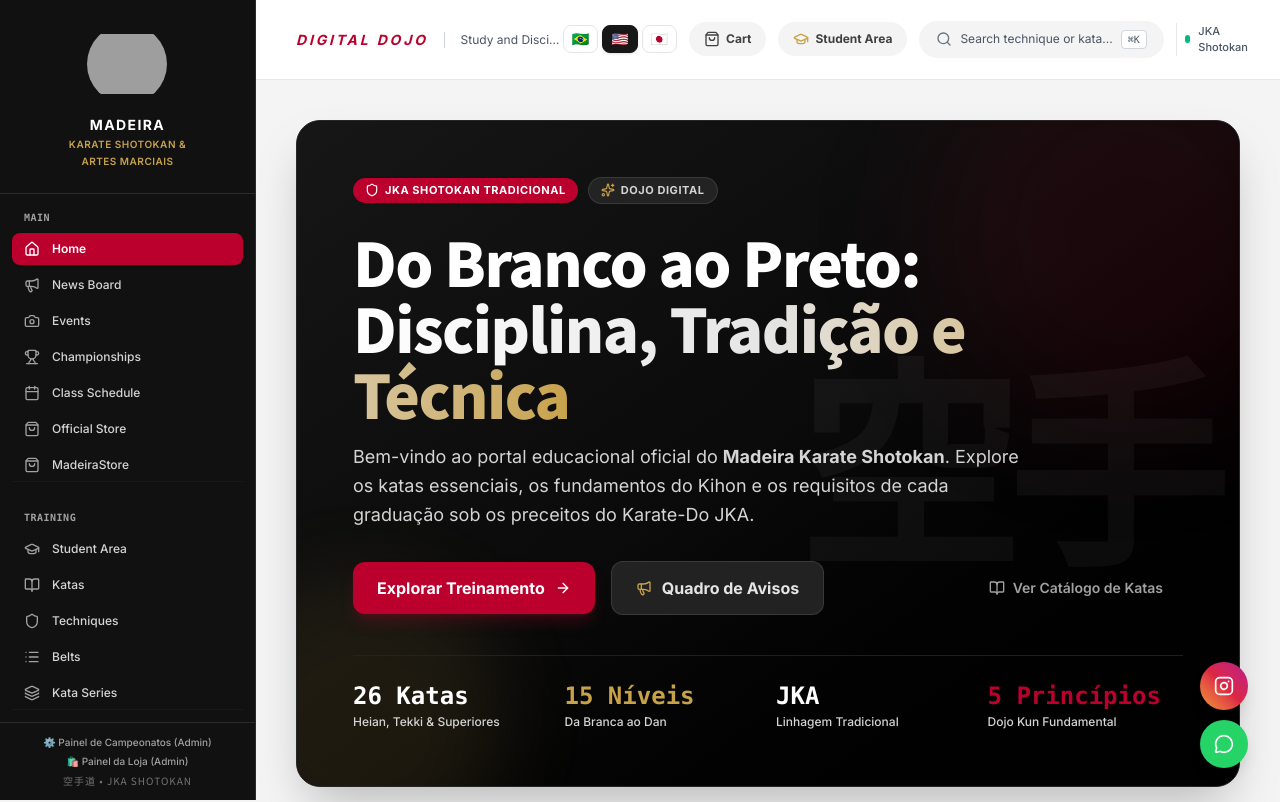
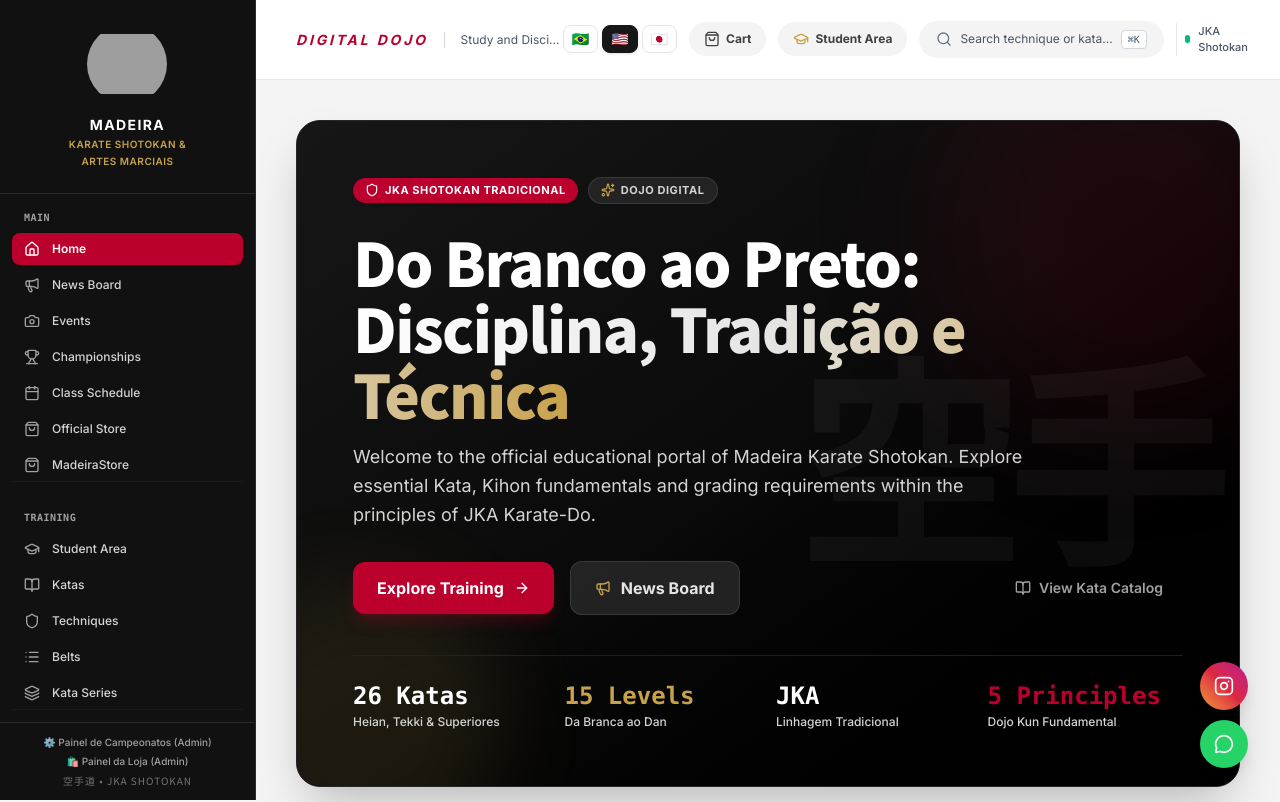
Before and after one commit to CMOURASIGA/webappshotokanmadeira, a React (Vite) app: page / in a window 1280 px wide. Shown: the top 802 px of the page. Built offline with nearby package versions, Linux system fonts and the light colour scheme; no server answers; grey boxes are pictures that could not be loaded; a web font is replaced by a local one.

Commit message:
feat(i18n): translate homepage hero

```diff
--- a/src/components/home/HomeHero.tsx
+++ b/src/components/home/HomeHero.tsx
@@ -1,6 +1,7 @@
 import { Link } from "react-router-dom";
 import { ArrowRight, BookOpen, Megaphone, Shield, Award, Sparkles } from "lucide-react";
 import { useAppData } from "../../contexts/AppDataContext";
+import { useLanguage } from "../../i18n/LanguageContext";
 
 interface HomeHeroProps {
   totalKatas?: number;
@@ -16,6 +17,12 @@ export function HomeHero({
   onScrollToAnnouncements
 }: HomeHeroProps) {
   const { notices, events } = useAppData();
+  const { language } = useLanguage();
+  const copy = language === "en"
+    ? { traditional: "Traditional JKA Shotokan", digital: "Digital Dojo", title1: "From White to Black:", title2: "Discipline, Tradition and Technique", intro: "Welcome to the official educational portal of Madeira Karate Shotokan. Explore essential Kata, Kihon fundamentals and grading requirements within the principles of JKA Karate-Do.", training: "Explore Training", notices: "News Board", katas: "View Kata Catalog", groups: "Heian, Tekki & Advanced", levels: "Levels", beltPath: "From White Belt to Dan", lineage: "Traditional Lineage", principles: "Principles", dojo: "Fundamental Dojo Kun" }
+    : language === "ja"
+    ? { traditional: "伝統的 JKA Shotokan", digital: "デジタル道場", title1: "白帯から黒帯へ", title2: "規律・伝統・技術", intro: "Madeira Karate Shotokan の公式学習ポータルへようこそ。形、基本（Kihon）、昇級・昇段に関する学習内容を JKA Karate-Do の考え方に沿って確認できます。", training: "稽古内容を見る", notices: "お知らせ", katas: "形一覧を見る", groups: "平安・鉄騎・上級形", levels: "段階", beltPath: "白帯から段位まで", lineage: "伝統の系譜", principles: "原則", dojo: "道場訓" }
+    : { traditional: "{copy.traditional}", digital: "{copy.digital}", title1: "{copy.title1}", title2: "{copy.title2}", intro: "Bem-vindo ao portal educacional oficial do Madeira Karate Shotokan. Explore os katas essenciais, os fundamentos do Kihon e os requisitos de cada graduação sob os preceitos do Karate-Do JKA.", training: "Explorar Treinamento", notices: "Quadro de Avisos", katas: "Ver Catálogo de Katas", groups: "{copy.groups}", levels: "Níveis", beltPath: "{copy.beltPath}", lineage: "{copy.lineage}", principles: "Princípios", dojo: "{copy.dojo}" };
   const totalAnnouncements = notices.length + events.length;
 
   return (
@@ -55,8 +62,7 @@ export function HomeHero({
           </h1>
 
           <p className="text-sm sm:text-base md:text-lg text-neutral-300 leading-relaxed max-w-2xl font-normal">
-            Bem-vindo ao portal educacional oficial do <strong>Madeira Karate Shotokan</strong>. Explore os
-            katas essenciais, os fundamentos do Kihon e os requisitos de cada graduação sob os preceitos do Karate-Do JKA.
+            {copy.intro}
           </p>
         </div>
 
@@ -66,7 +72,7 @@ export function HomeHero({
             onClick={onScrollToBelts}
             className="inline-flex items-center justify-center gap-2.5 px-6 py-3.5 rounded-xl bg-karate-red hover:bg-red-700 text-white font-bold text-sm sm:text-base shadow-lg shadow-karate-red/25 hover:shadow-karate-red/40 transition-all group"
           >
-            <span>Explorar Treinamento</span>
+            <span>{copy.training}</span>
             <ArrowRight className="w-4 h-4 group-hover:translate-x-1 transition-transform" />
           </button>
 
@@ -75,7 +81,7 @@ export function HomeHero({
             className="inline-flex items-center justify-center gap-2.5 px-6 py-3.5 rounded-xl bg-neutral-800/90 hover:bg-neutral-800 text-neutral-200 hover:text-white font-bold text-sm sm:text-base border border-neutral-700/80 transition-all"
           >
             <Megaphone className="w-4 h-4 text-karate-gold" />
-            <span>Quadro de Avisos</span>
+            <span>{copy.notices}</span>
             {totalAnnouncements > 0 && (
               <span className="ml-1 px-2 py-0.5 rounded-full text-xs bg-karate-red text-white font-mono">
                 {totalAnnouncements}
@@ -88,7 +94,7 @@ export function HomeHero({
             className="inline-flex items-center justify-center gap-2 px-5 py-3.5 rounded-xl text-neutral-400 hover:text-white text-sm font-semibold transition-colors sm:ml-auto"
           >
             <BookOpen className="w-4 h-4" />
-            <span>Ver Catálogo de Katas</span>
+            <span>{copy.katas}</span>
           </Link>
         </div>
 
@@ -99,7 +105,7 @@ export function HomeHero({
             <p className="text-xs text-neutral-300 font-medium">Heian, Tekki & Superiores</p>
           </div>
           <div className="space-y-0.5">
-            <p className="text-xl sm:text-2xl font-black text-karate-gold font-mono">{totalBelts} Níveis</p>
+            <p className="text-xl sm:text-2xl font-black text-karate-gold font-mono">{totalBelts} {copy.levels}</p>
             <p className="text-xs text-neutral-300 font-medium">Da Branca ao Dan</p>
           </div>
           <div className="space-y-0.5">
@@ -107,7 +113,7 @@ export function HomeHero({
             <p className="text-xs text-neutral-300 font-medium">Linhagem Tradicional</p>
           </div>
           <div className="space-y-0.5">
-            <p className="text-xl sm:text-2xl font-black text-karate-red font-mono">5 Princípios</p>
+            <p className="text-xl sm:text-2xl font-black text-karate-red font-mono">5 {copy.principles}</p>
             <p className="text-xs text-neutral-300 font-medium">Dojo Kun Fundamental</p>
           </div>
         </div>
```
